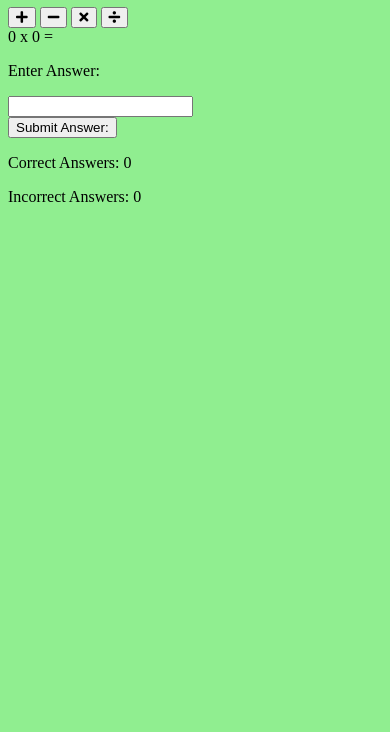
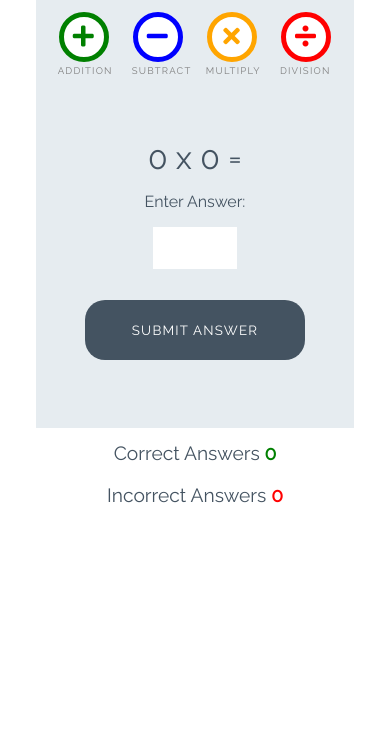
Before and after one commit to lpr78/4--LoveMaths-JS-Walk-through, a plain HTML site: page index.html in a window 390 px wide. Shown: the part 112-844 px from the top of the page. Drawn offline with Linux system fonts and the light colour scheme.

Commit message:
adding data type elements

```diff
--- a/assets/css/style.css
+++ b/assets/css/style.css
@@ -1,4 +1,252 @@
-body{
-    background: lightgreen;
+/* --------- Global style */
+
+body {
+    background-color: white;
+    font-family: "Raleway", sans-serif;
+    color: #445361;
+    text-align: center;
+}
+
+/* --------- Heading */
+
+.heading {
+    text-align: center;
+    font-size: 2.5rem;
+}
+
+.logo {
+    height: 40px;
+    padding-right: 5px;
+}
+
+/* --------- Game layout */
+
+.game-area {
+    background-color: #E6ECF0;
+    box-sizing: border-box;
+    width: 85%;
+    height: 65vh;
+    max-height: 450px;
+    max-width: 830px;
+    margin-left: auto;
+    margin-right: auto;
+    padding: 1%;
+}
+
+.question-area {
+    width: 50%;
+    font-size: 2rem;
+    margin: auto;
+    padding: 50px 0;
+}
+
+.question-area span {
+    padding: 0 15px;
+}
+
+.score-area {
+    margin: 5px auto;
+    width: 60%;
+    font-size: 1.2rem;
+}
+
+.controls-area {
+    width: 85%;
+    margin: 30px auto;
+}
+
+#score {
+    color: green;
+    font-weight: bold;
+}
+
+#incorrect {
+    color: red;
+    font-weight: bold;
+}
+
+.answer-message {
+    display: none;
+    font-size: 1rem;
+}
+
+#answer-box {
+    border: none;
+    color: #445361;
+    display: inline-block;
+    height: 40px;
+    width: 80px;
+    font-size: 1.2rem;
+}
+
+.scores {
+    display: inline-block;
+    padding: 25px;
+}
+
+/* --------- Buttons */
+
+.btn {
+    width: 220px;
+    height: 60px;
+    font-family: "Raleway", sans-serif;
+    text-transform: uppercase;
+    letter-spacing: 1.2px;
+    color: white;
+}
+
+.btn:focus {
+    outline: none;
+}
+
+.btn--big {
+    padding-top: 10px;
+    border-radius: 50%;
+    background-color: white;
+    border: 10px solid;
+    width: 100px;
+    height: 100px;
+    font-size: 3.2rem;
+    margin: 0 30px;
+    transition: all 0.5s;
+}
+
+.btn--big::after{
+    content:attr(data-type);
+    font-size:1rem;
+    color:gray;
+    position:relative;
+    left:-0.5em;
+}
+
+.btn--blue {
+    border-color: blue;
+    color: blue;
+}
+
+.btn--blue:active,
+.btn--blue:hover {
+    background-color: darkblue;
+    color: white;
+}
+
+.btn--orange {
+    border-color: orange;
+    color: orange;
+}
+
+.btn--orange:active,
+.btn--orange:hover {
+    background-color: darkorange;
+    color: white;
+}
+
+.btn--red {
+    border-color: red;
+    color: red;
+}
+
+.btn--red:active,
+.btn--red:hover {
+    background-color: darkred;
+    color: white;
+}
+
+.btn--green {
+    border-color: green;
+    color: green;
+}
+
+.btn--green:active,
+.btn--green:hover {
+    background-color: darkgreen;
+    color: white;
+}
+
+.btn--gray {
+    margin-top: 25px;
+    background-color: #445361;
+    border: 1px transparent;
+    border-radius: 20px;
+}
+
+.btn--gray:active,
+.btn--gray:hover {
+    background-color: #0d1013;
+}
+
+/* --------- Media queries */
+
+@media (max-width: 414px) {
+    .controls-area {
+        width: 100%;
+    }
+
+    .btn--big {
+        margin: 0 10px;
+        padding: 5px;
+        border: 5px solid;
+        width: 50px;
+        height: 50px;
+        font-size: 1.5rem;
+    }
+
+    .btn--big::after {
+        font-size: 0.6rem;
+        left: -0.7rem;
+    }
+
+    .question-area {
+        padding: 10% 0;
+        width: 100%;
+    }
+
+    .question-area span {
+        padding: 0;
+    }
+
+    .answer-message {
+        display: block;
+    }
+
+    #answer-box {
+        display: block;
+        margin: 0 auto;
+    }
+    .btn--gray {
+        margin-top: 0;
+    }
+
+    .score-area {
+        width: 100%;
+    }
+
+    .scores {
+        margin: 0.5em auto;
+        display: block;
+        padding: 5px;
+    }
+
+    .heading {
+        font-size: 2rem;
+    }
+}
+
+@media (max-width: 320px) {
+    .game-area {
+        height: 70vh;
+    }
+
+    .controls-area {
+        width: 75%;
+        margin: 10px auto;
+    }
+
+    .btn--big {
+        margin: 10px 10px;
+    }
+    .question-area {
+        padding: 10px 0;
+    }
 
 }
--- a/index.html
+++ b/index.html
@@ -1,59 +1,56 @@
-<!DOCTYPE html>
+ <!DOCTYPE html>
 <html lang="en">
+
 <head>
     <meta charset="UTF-8">
-    <meta http-equiv="X-UA-Compatible" content="IE=edge">
     <meta name="viewport" content="width=device-width, initial-scale=1.0">
-    <!--Font Awesome and Google Font links above CSS link-->
-    <link rel="stylesheet" href="https://use.fontawesome.com/releases/v5.7.2/css/all.css" integrity="sha384-fnmOCqbTlWIlj8LyTjo7mOUStjsKC4pOpQbqyi7RrhN7udi9RwhKkMHpvLbHG9Sr" crossorigin="anonymous">
+
+    <!-- font awesome and google fonts -->
+    <link rel="stylesheet" href="https://use.fontawesome.com/releases/v5.7.2/css/all.css"
+        integrity="sha384-fnmOCqbTlWIlj8LyTjo7mOUStjsKC4pOpQbqyi7RrhN7udi9RwhKkMHpvLbHG9Sr" crossorigin="anonymous">
     <link href="https://fonts.googleapis.com/css?family=Raleway%7CRighteous" rel="stylesheet">
 
-    <!--CSS link-->
-    <link rel="stylesheet" type="text/css" href="assets/css/style.css">
-    <title>Love Maths</title>
+    <link rel="stylesheet" href="assets/css/style.css">
+    <title>Love Maths JS Game</title>
 </head>
+
 <body>
-
-    <h1 class = "heading">
-        <img class ="logo" src="assets/images/logo.png">
-        Love Maths
+    <h1 class="heading">
+        <img class="logo" src="assets/images/logo.png" alt="logo"> Love Maths
     </h1>
 
-    <div class = "game-area"></div>
-        <div class= "controls-area">
-            <button class = "btn btn--big btn--green">
-                <i class = "fas fa-plus"></i>
+    <div class="game-area">
+        <div class="controls-area">
+            <button data-type="addition" class="btn btn--big btn--green">
+                <i class="fas fa-plus"></i>
             </button>
-            <button class = "btn btn--big btn--blue">
-                <i class = "fas fa-minus"></i>
+            <button data-type="subtract" class="btn btn--big btn--blue">
+                <i class="fas fa-minus"></i>
             </button>
-            <button class = "btn btn--big btn--orange">
-                <i class = "fas fa-times"></i>
+            <button data-type="multiply" class="btn btn--big btn--orange">
+                <i class="fas fa-times"></i>
             </button>
-            <button class = "btn btn--big btn--red">
-                <i class = "fas fa-divide"></i>
+            <button data-type="division" class="btn btn--big btn--red">
+                <i class="fas fa-divide"></i>
             </button>
         </div>
-        <div class = "question-area">
+        <div class="question-area">
             <span id="operand1">0</span>
             <span id="operator">x</span>
             <span id="operand2">0</span>
             <span>=</span>
-            <p class = "answer-message">Enter Answer: </p>
-
+            <p class="answer-message">Enter Answer:</p>
             <input id="answer-box" type="number">
         </div>
-        <button class = "btn btn--gray">Submit Answer: </button>
-
-    <div class = "score-area">
-
-        <p class = "scores">Correct Answers: <span id="score">0</span></p>
-        <p class = "scores">Incorrect Answers: <span id="incorrect">0</span></p>
+        <button data-type="submit" class="btn btn--gray">Submit Answer</button>
     </div>
 
-
-
+    <div class="score-area">
+        <p class="scores">Correct Answers <span id="score">0</span></p>
+        <p class="scores">Incorrect Answers <span id="incorrect">0</span></p>
+    </div>
 
     <script src="assets/js/script.js"></script>
 </body>
+
 </html>
```
